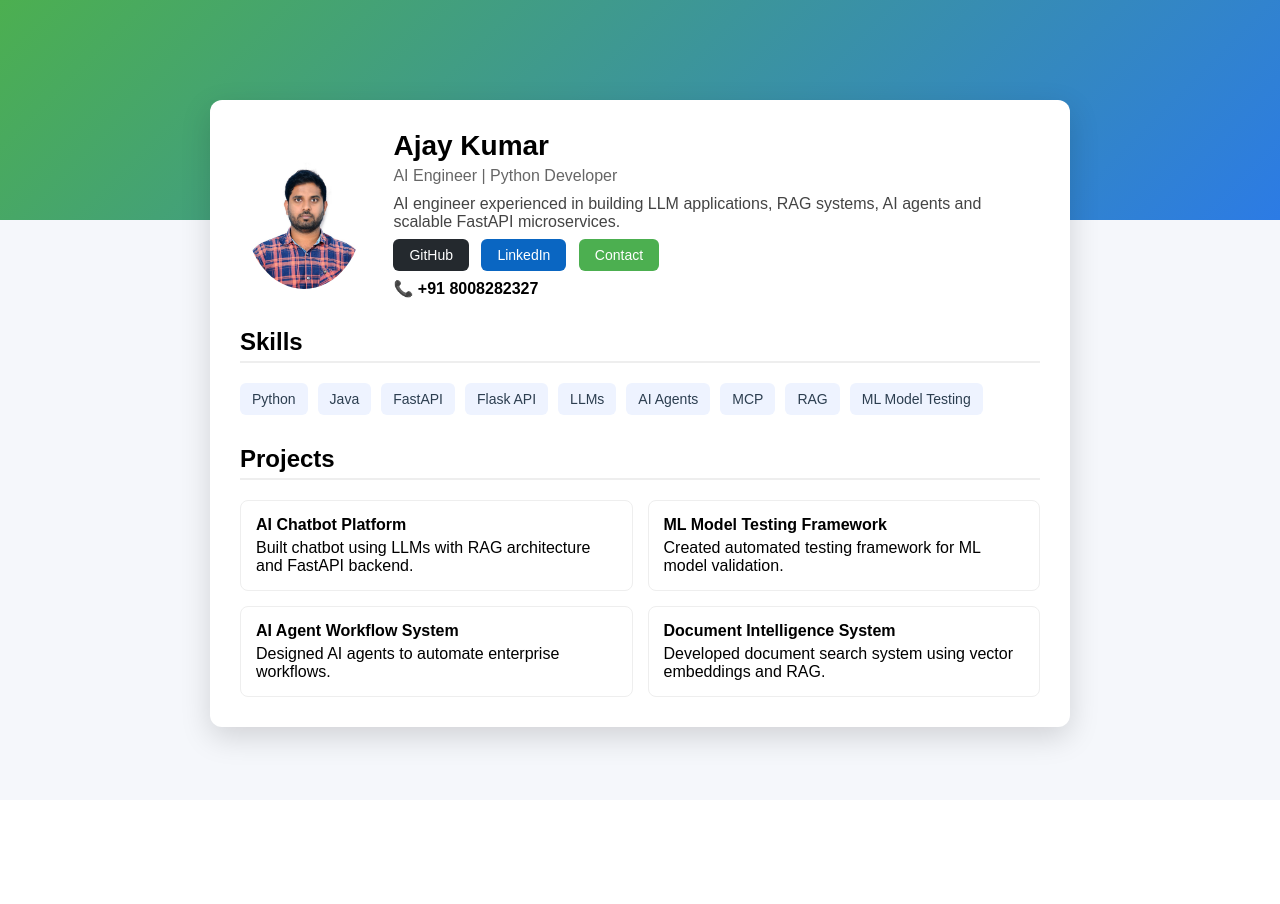
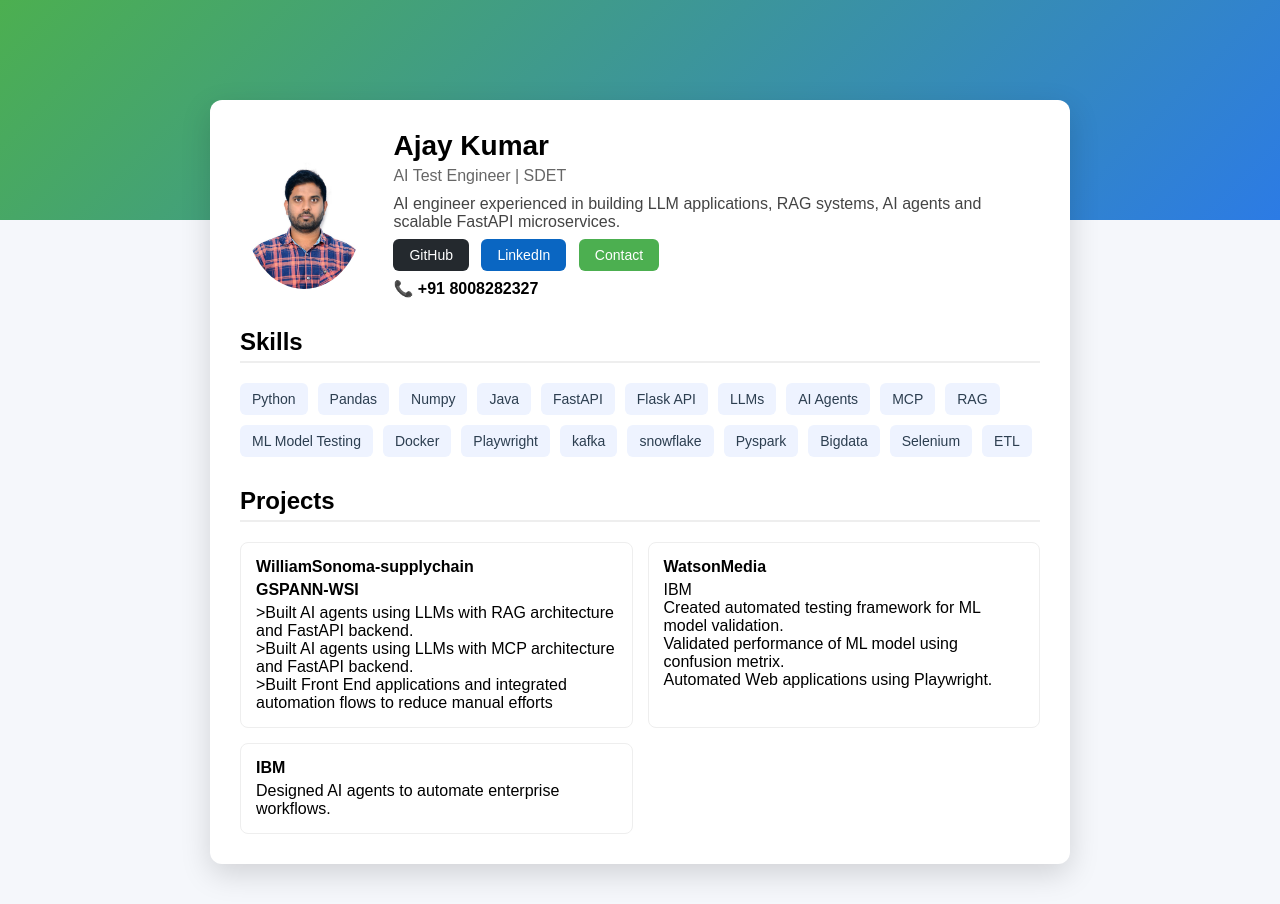
Before and after one commit to ajaykumarmatam/AJProfile, a FastAPI app: page / in a window 1280 px wide. Before the commit the page ends 758 px from the top, so only its background shows below. Run offline with FastAPI, Linux system fonts and the light colour scheme.

Commit message:
adding files for creating profil website

```diff
--- a/templates/profile.html
+++ b/templates/profile.html
@@ -190,7 +190,7 @@ margin-top:10px;
 
 <div class="name">Ajay Kumar</div>
 
-<div class="role">AI Engineer | Python Developer</div>
+<div class="role">AI Test Engineer | SDET</div>
 
 <div class="bio">
 AI engineer experienced in building LLM applications, RAG systems, AI agents and scalable FastAPI microservices.
@@ -224,6 +224,8 @@ class="btn linkedin" target="_blank">LinkedIn</a>
 <div class="skills">
 
 <div class="skill">Python</div>
+<div class="skill">Pandas</div>
+<div class="skill">Numpy</div>
 <div class="skill">Java</div>
 <div class="skill">FastAPI</div>
 <div class="skill">Flask API</div>
@@ -232,6 +234,14 @@ class="btn linkedin" target="_blank">LinkedIn</a>
 <div class="skill">MCP</div>
 <div class="skill">RAG</div>
 <div class="skill">ML Model Testing</div>
+<div class="skill">Docker</div>
+<div class="skill">Playwright</div>
+<div class="skill">kafka</div>
+<div class="skill">snowflake</div>
+<div class="skill">Pyspark</div>
+<div class="skill">Bigdata</div>
+<div class="skill">Selenium</div>
+<div class="skill">ETL</div>
 
 </div>
 
@@ -246,23 +256,24 @@ class="btn linkedin" target="_blank">LinkedIn</a>
 <div class="projects">
 
 <div class="project-card">
-<div class="project-title">AI Chatbot Platform</div>
-<div>Built chatbot using LLMs with RAG architecture and FastAPI backend.</div>
+<div class="project-title">WilliamSonoma-supplychain</div>
+    <div class="project-title">GSPANN-WSI</div>
+<div>>Built AI agents using LLMs with RAG architecture and FastAPI backend.</div>
+<div>>Built AI agents using LLMs with MCP architecture and FastAPI backend.</div>
+<div>>Built Front End applications and integrated automation flows to reduce manual efforts</div>
 </div>
 
 <div class="project-card">
-<div class="project-title">ML Model Testing Framework</div>
+<div class="project-title">WatsonMedia</div>
+<div class="company">IBM</div>
 <div>Created automated testing framework for ML model validation.</div>
+<div>Validated performance of ML model using confusion metrix.</div>
+<div>Automated Web applications using Playwright.</div>
 </div>
 
 <div class="project-card">
-<div class="project-title">AI Agent Workflow System</div>
+<div class="project-title">IBM</div>
 <div>Designed AI agents to automate enterprise workflows.</div>
-</div>
-
-<div class="project-card">
-<div class="project-title">Document Intelligence System</div>
-<div>Developed document search system using vector embeddings and RAG.</div>
 </div>
 
 </div>
```
